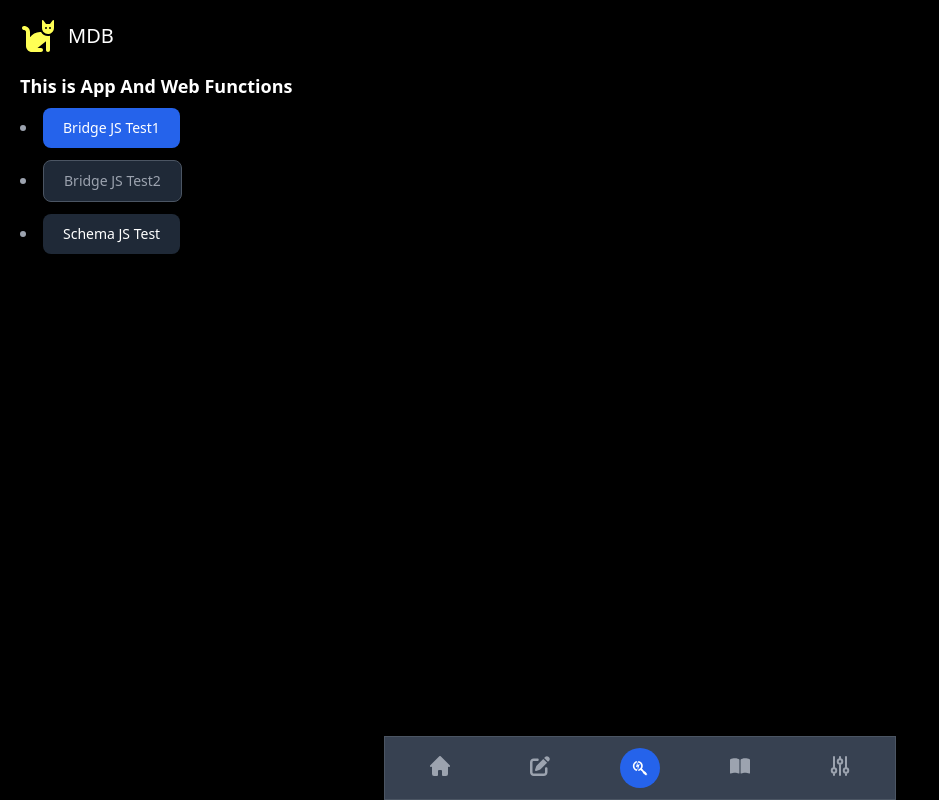
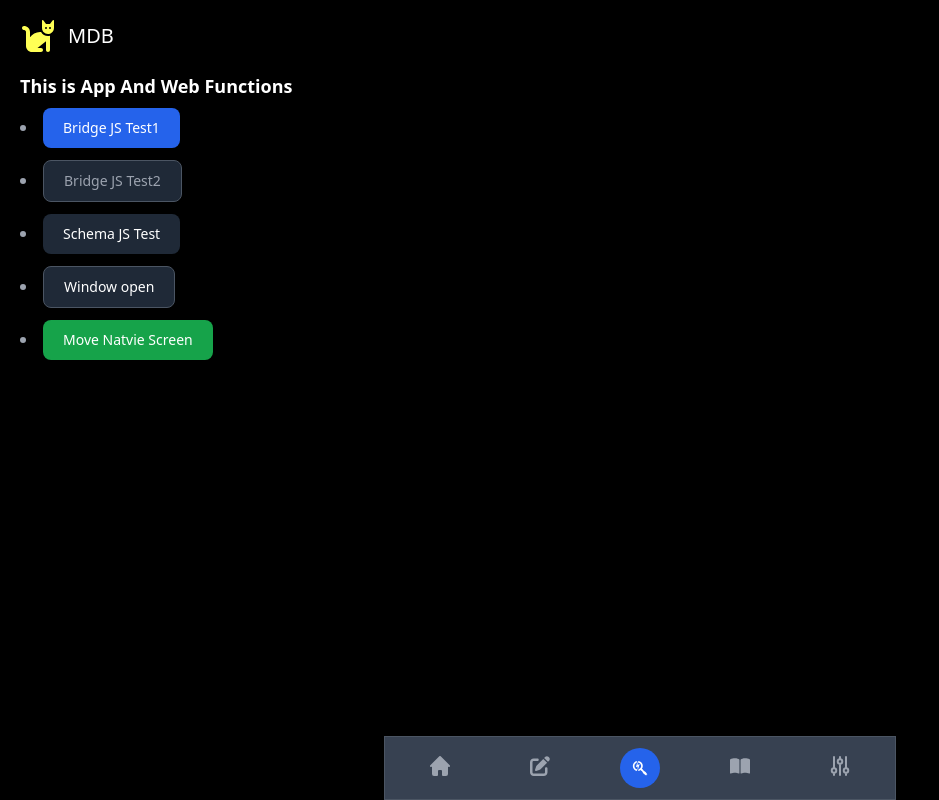
Before and after one commit to grandff/sample-mobile-webapp, a Next.js app: page /settings in a window 1280 px wide. Shown: the whole page, without its empty margins (0-939 px from the left). Built offline with nearby package versions, Linux system fonts and the light colour scheme.

Commit message:
Docs: docs complete

```diff
--- a/src/app/settings/page.js
+++ b/src/app/settings/page.js
@@ -46,6 +46,14 @@ export default function AppToWeb() {
                 <li>
                     <button onClick={callNative03} type="button" className="text-white  focus:outline-none focus:ring-4  font-medium rounded-lg text-sm px-5 py-2.5 mr-2 mb-2 bg-gray-800 hover:bg-gray-700 focus:ring-gray-700 border-gray-700">Schema JS Test </button>
                 </li>
+                <li>
+                    <button onClick={() => {
+                        window.open("http://m.naver.com");
+                    } } type="button" class=" border focus:outline-none focus:ring-4 font-medium rounded-lg text-sm px-5 py-2.5 mr-2 mb-2 bg-gray-800 text-white border-gray-600 hover:bg-gray-700 hover:border-gray-600 focus:ring-gray-700">Window open</button>
+                </li>
+                <li>
+                    <button type="button" class="focus:outline-none text-white  focus:ring-4  font-medium rounded-lg text-sm px-5 py-2.5 mr-2 mb-2 bg-green-600 hover:bg-green-700 focus:ring-green-800">Move Natvie Screen</button>
+                </li>
             </ul>
 
         </div>
```
Also changed, not shown: 1 other file (tests, documents, lock files or other folders).
